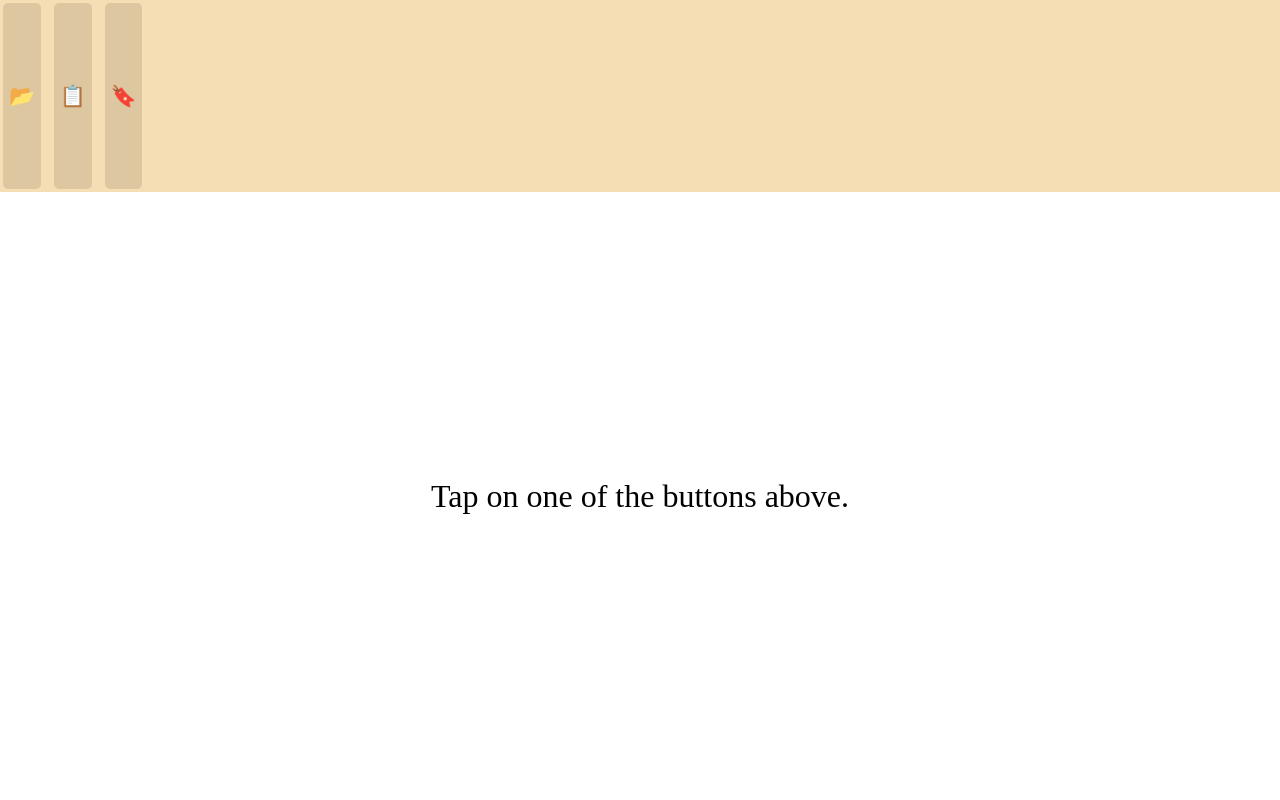
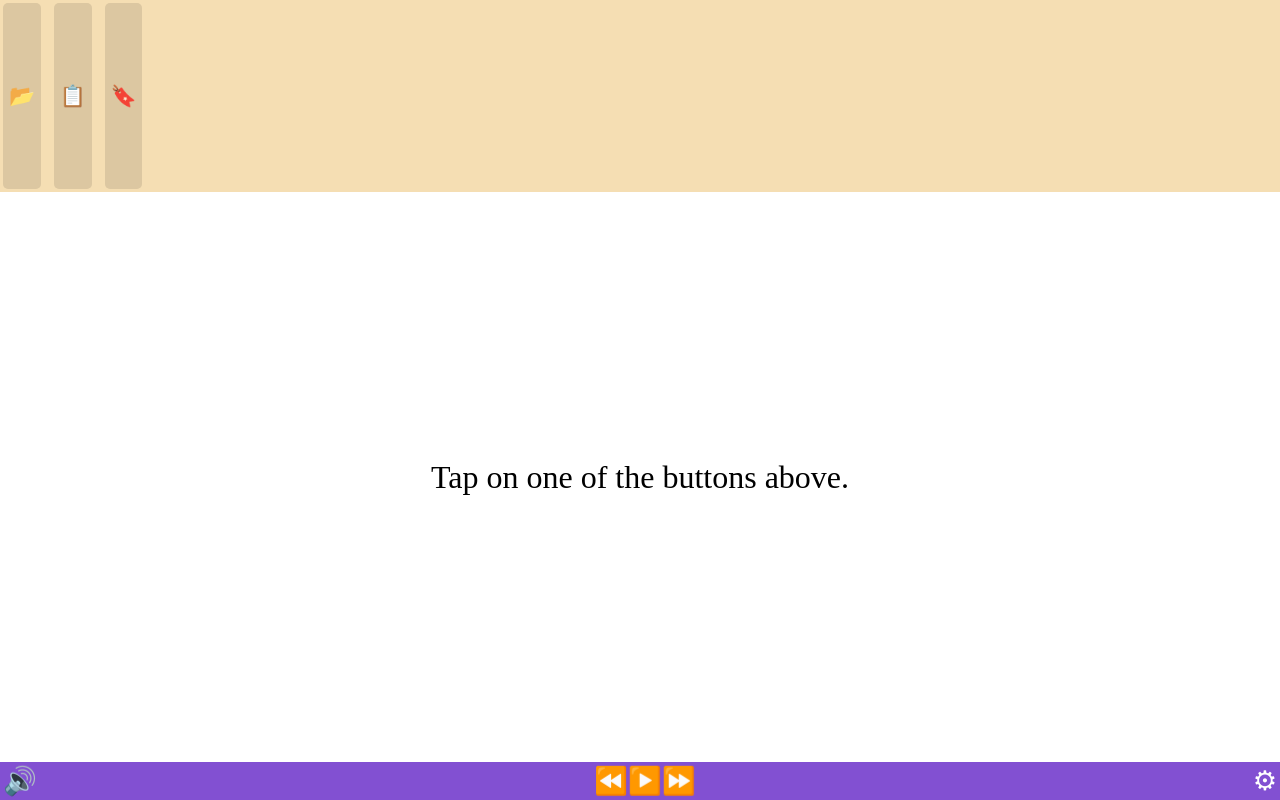
Before and after one commit to jcmsj/vuk, a Vue app: page / in a window 1280 px wide. Built offline with nearby package versions, Linux system fonts and the light colour scheme.

Commit message:
vFooter is now in App. The scrollbar now represents only  the actual book's text. Also the previous main tags are now article tags

```diff
--- a/src/App.vue
+++ b/src/App.vue
@@ -7,6 +7,7 @@ import PageRenderer from "./components/PageRenderer.vue"
 import {loadBookFromLauncher} from "./modules/fileReader"
 import WelcomePage from "./components/WelcomePage.vue"
 import {Flow} from "./modules/reactives";
+import vFooter from "./components/Footer.vue"
 
 useTitle("Vuk | An EPUB reader for the web.")
 
@@ -17,10 +18,15 @@ onMounted(() => {
 <template>
   <SidePanel
   ></SidePanel>
-  <PageRenderer
-    v-if="Flow.items.size"
-  ></PageRenderer>
-  <WelcomePage v-else/>
+  <main>
+    <!-- vHeader here -->
+    <PageRenderer
+      v-if="Flow.items.size"
+    ></PageRenderer>
+    <WelcomePage v-else/>
+    <vFooter></vFooter>
+  </main>
+
 </template>
 
 <!-- Note the FF styles will be applied for the entire APP -->
--- a/src/components/PageRenderer.vue
+++ b/src/components/PageRenderer.vue
@@ -1,13 +1,13 @@
 <template>
-<main ref="mainElem">
+<article ref="mainElem">
     <div
         @mouseup="identifySpeechTarget"
+        @contextmenu.prevent.stop="showContextMenu($event)"
         class="chapter"
         v-for="[key, part] of Flow.items"
         :key="key"
         :id="key"
         v-html="part"
-        @contextmenu.prevent.stop="showContextMenu($event)"
         >
     </div>
     <vue-simple-context-menu
@@ -16,8 +16,7 @@
         ref="pageContextMenu"
         @option-clicked="optionClicked"
     />
-    <vFooter />
-</main>
+</article>
 </template>
 
 <script setup>
@@ -25,7 +24,6 @@ import { ref, onMounted } from "vue";
 import {Flow} from "../modules/reactives";
 import { BookmarkController } from "../modules/Bookmarks";
 import {startReading, identifySpeechTarget, stopReading} from "./tts/TTS.js";
-import vFooter from "./Footer.vue"
 import {mainElem, getReadingProgress} from "../modules/useMainElem"
 
 const pageContextMenu = ref(null)
@@ -77,6 +75,8 @@ function showContextMenu(e) {
 </script>
 
 <style lang='sass' scoped>
+@import "src/sass/media_queries"
+@import "src/sass/mixins"
 
 div.chapter
     flex: 1
@@ -98,4 +98,8 @@ div.chapter
     position: sticky
     bottom: 0
 
+article
+    @include lex
+    overflow: inherit
+    width: 100%
 </style>
--- a/src/components/WelcomePage.vue
+++ b/src/components/WelcomePage.vue
@@ -1,5 +1,5 @@
 <template>
-<main class="welcome-page">
+<article class="welcome-page">
     <div
         class="no-kb"
     >
@@ -19,7 +19,7 @@
         <kbd>F</kbd> - Show File explorer
         </span>
     </div>
-</main>
+</article>
 </template>
 <script setup>
 
```
